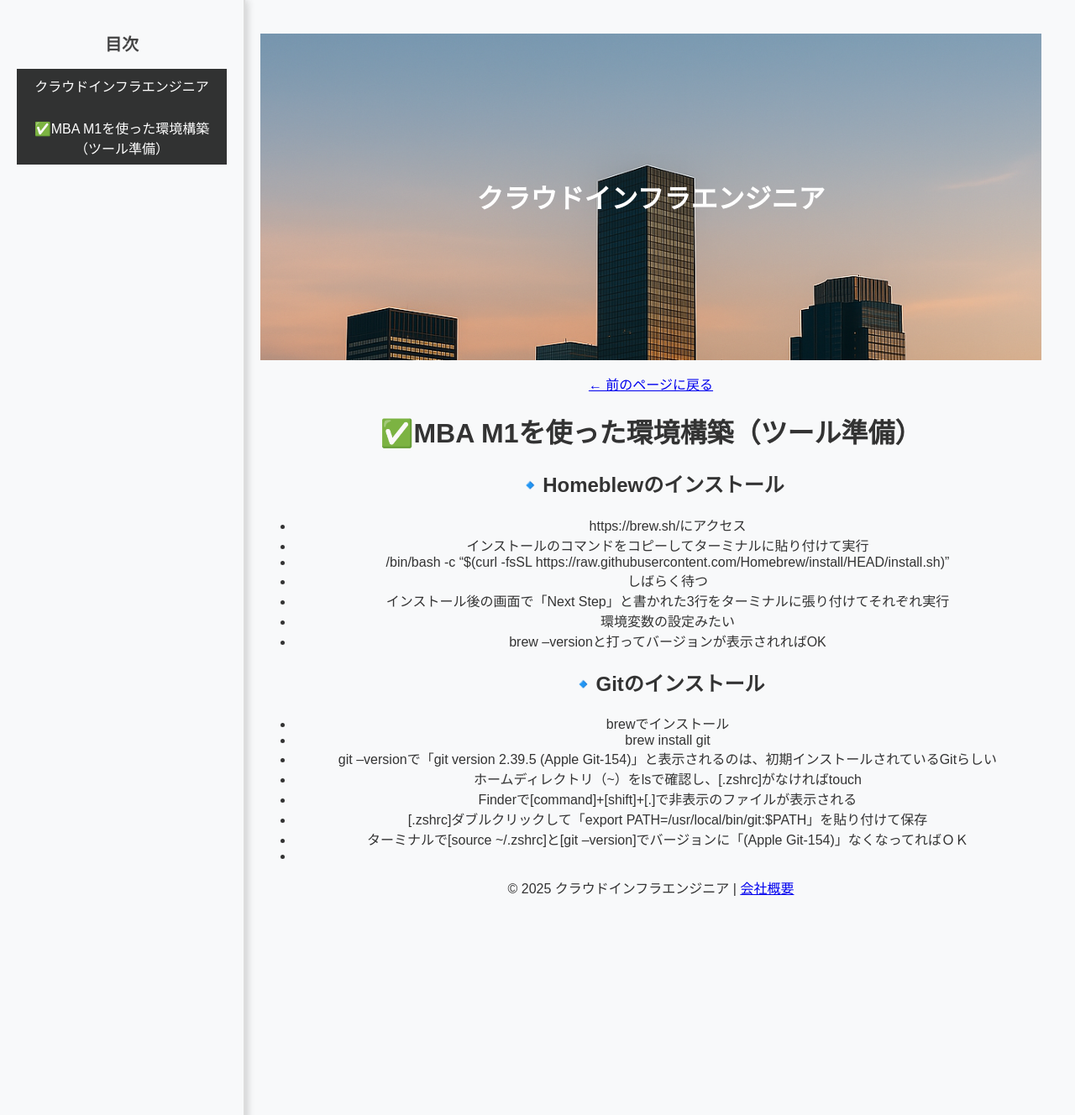
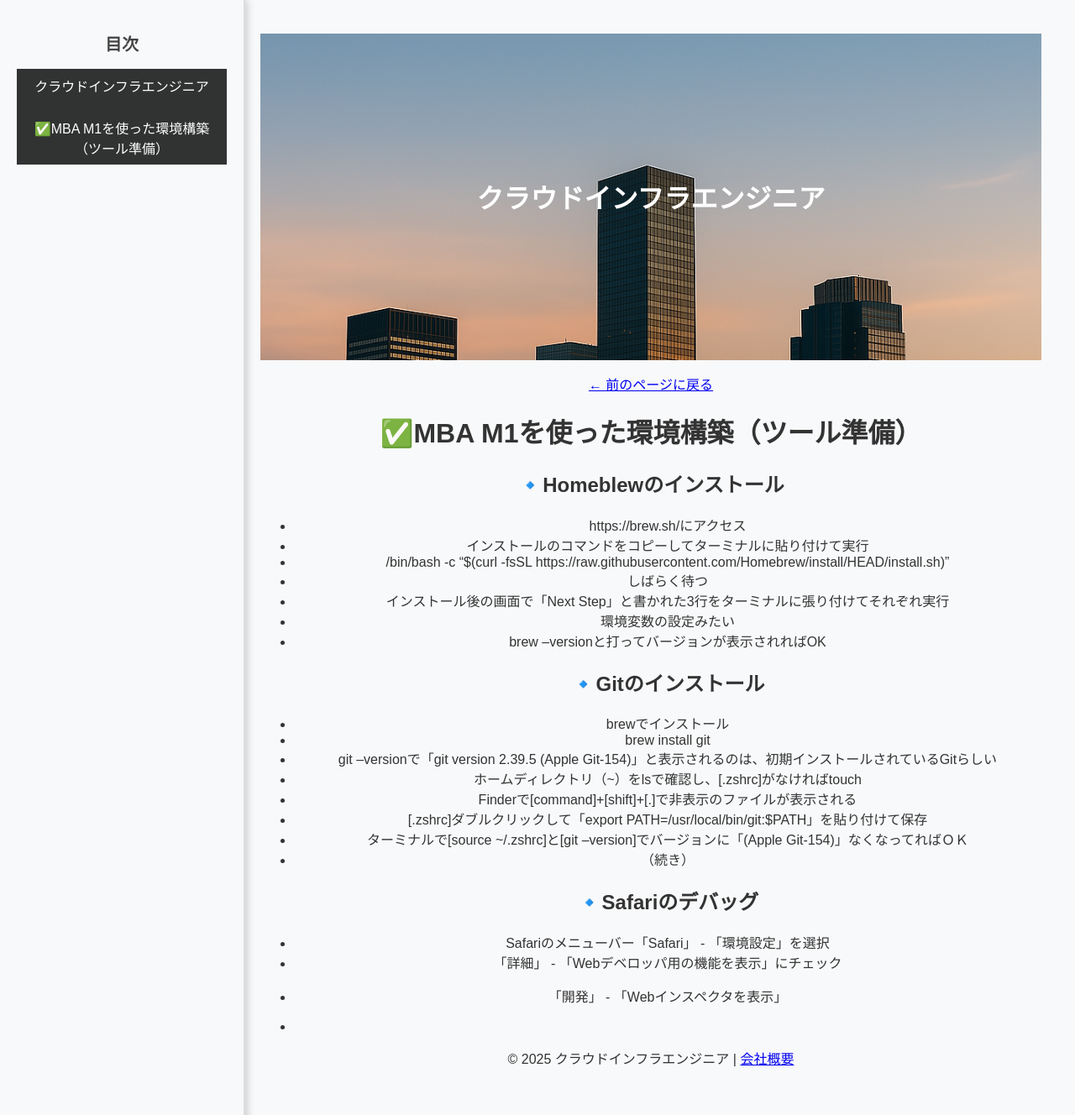
Before and after one commit to cloudrobo48/aws-cloud, a Jekyll site: the page built from docs/mac/mac-memo.md, in a window 1280 px wide and 1328 px high. Shown: the whole window at 84% size. Built offline with Jekyll 4.4.1, drawn with Linux system fonts in a browser that asks for light colours.

Commit message:
Update mac-memo.md

```diff
--- a/docs/mac/mac-memo.md
+++ b/docs/mac/mac-memo.md
@@ -19,4 +19,10 @@ layout: default
 - Finderで[command]+[shift]+[.]で非表示のファイルが表示される
 - [.zshrc]ダブルクリックして「export PATH=/usr/local/bin/git:$PATH」を貼り付けて保存
 - ターミナルで[source ~/.zshrc]と[git --version]でバージョンに「(Apple Git-154)」なくなってればＯＫ
+- （続き）
+## 🔹Safariのデバッグ
+- Safariのメニューバー「Safari」 - 「環境設定」を選択﻿
+- 「詳細」 - 「Webデベロッパ用の機能を表示」にチェック
+- 「開発」 - 「Webインスペクタを表示」
+
 -
```
